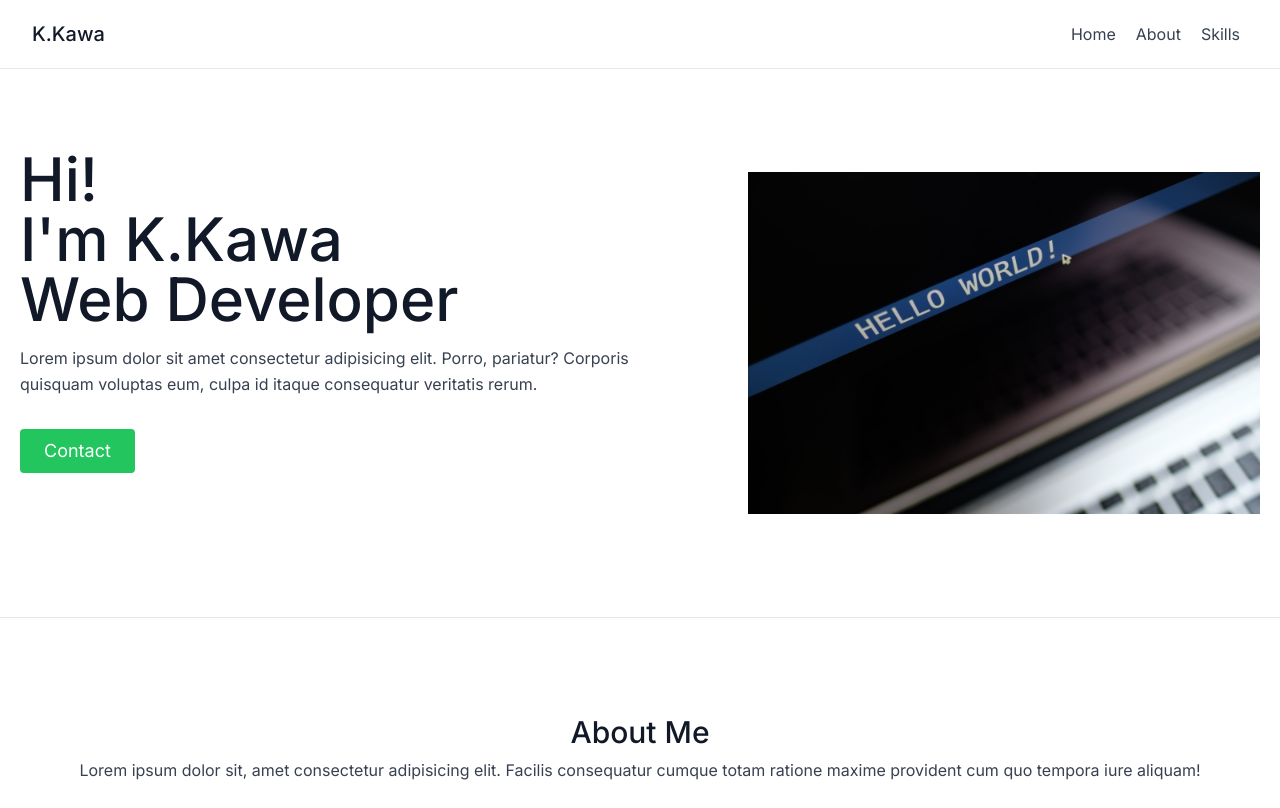
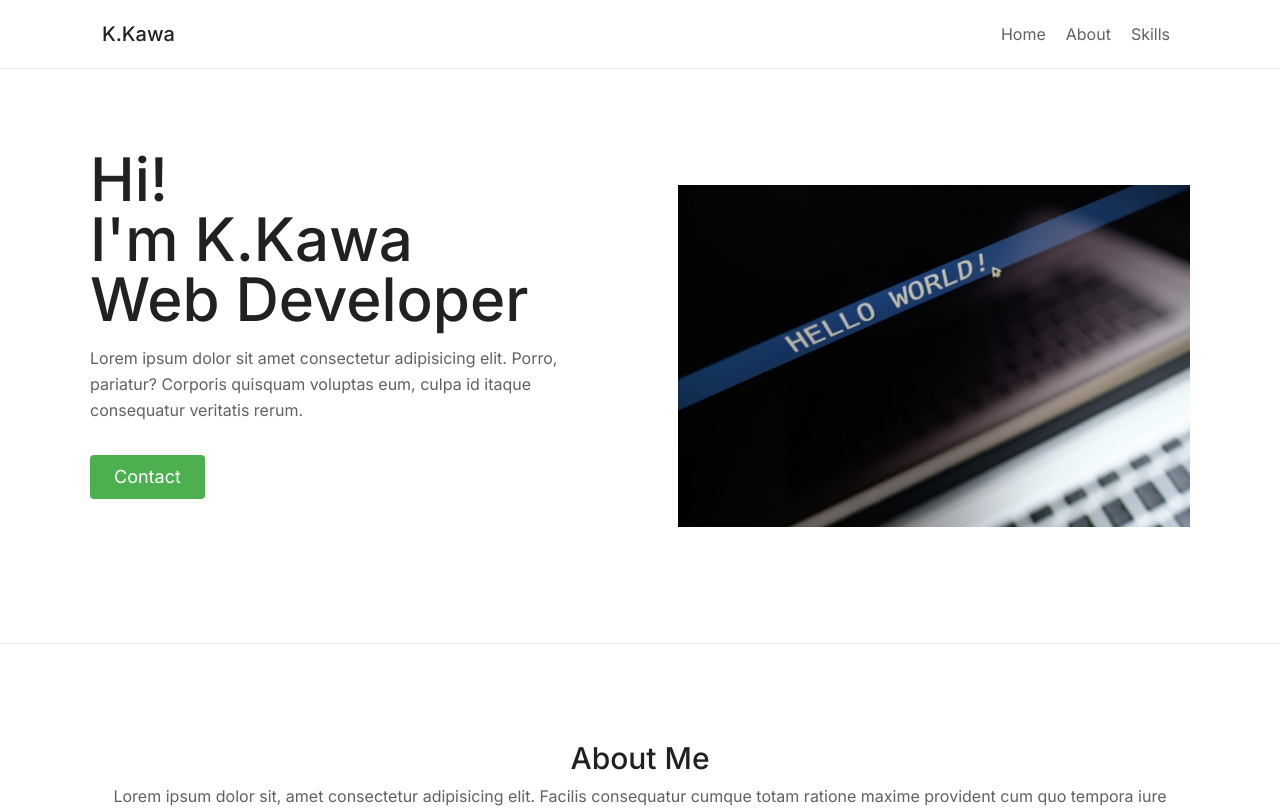
Before and after one commit to ChoroCoDev/portfolio-app, a Next.js app: page / in a window 1280 px wide. Shown: the top 808 px of the page. Built offline with nearby package versions, Linux system fonts and the light colour scheme.

Commit message:
#5 Material Tailwind の導入

```diff
--- a/package.json
+++ b/package.json
@@ -9,6 +9,7 @@
     "lint": "next lint"
   },
   "dependencies": {
+    "@material-tailwind/react": "^2.0.6",
     "@types/node": "20.4.2",
     "@types/react": "18.2.15",
     "@types/react-dom": "18.2.7",
--- a/tailwind.config.js
+++ b/tailwind.config.js
@@ -1,18 +1,20 @@
 /** @type {import('tailwindcss').Config} */
-module.exports = {
+const withMT = require('@material-tailwind/react/utils/withMT')
+module.exports = withMT({
   content: [
     './src/pages/**/*.{js,ts,jsx,tsx,mdx}',
     './src/components/**/*.{js,ts,jsx,tsx,mdx}',
     './src/app/**/*.{js,ts,jsx,tsx,mdx}',
+    'path-to-your-node_modules/@material-tailwind/react/components/**/*.{js,ts,jsx,tsx}',
+    'path-to-your-node_modules/@material-tailwind/react/theme/components/**/*.{js,ts,jsx,tsx}',
   ],
   theme: {
     extend: {
       backgroundImage: {
         'gradient-radial': 'radial-gradient(var(--tw-gradient-stops))',
-        'gradient-conic':
-          'conic-gradient(from 180deg at 50% 50%, var(--tw-gradient-stops))',
+        'gradient-conic': 'conic-gradient(from 180deg at 50% 50%, var(--tw-gradient-stops))',
       },
     },
   },
   plugins: [],
-}
+})
```
Also changed, not shown: 1 other file (tests, documents, lock files or other folders).
